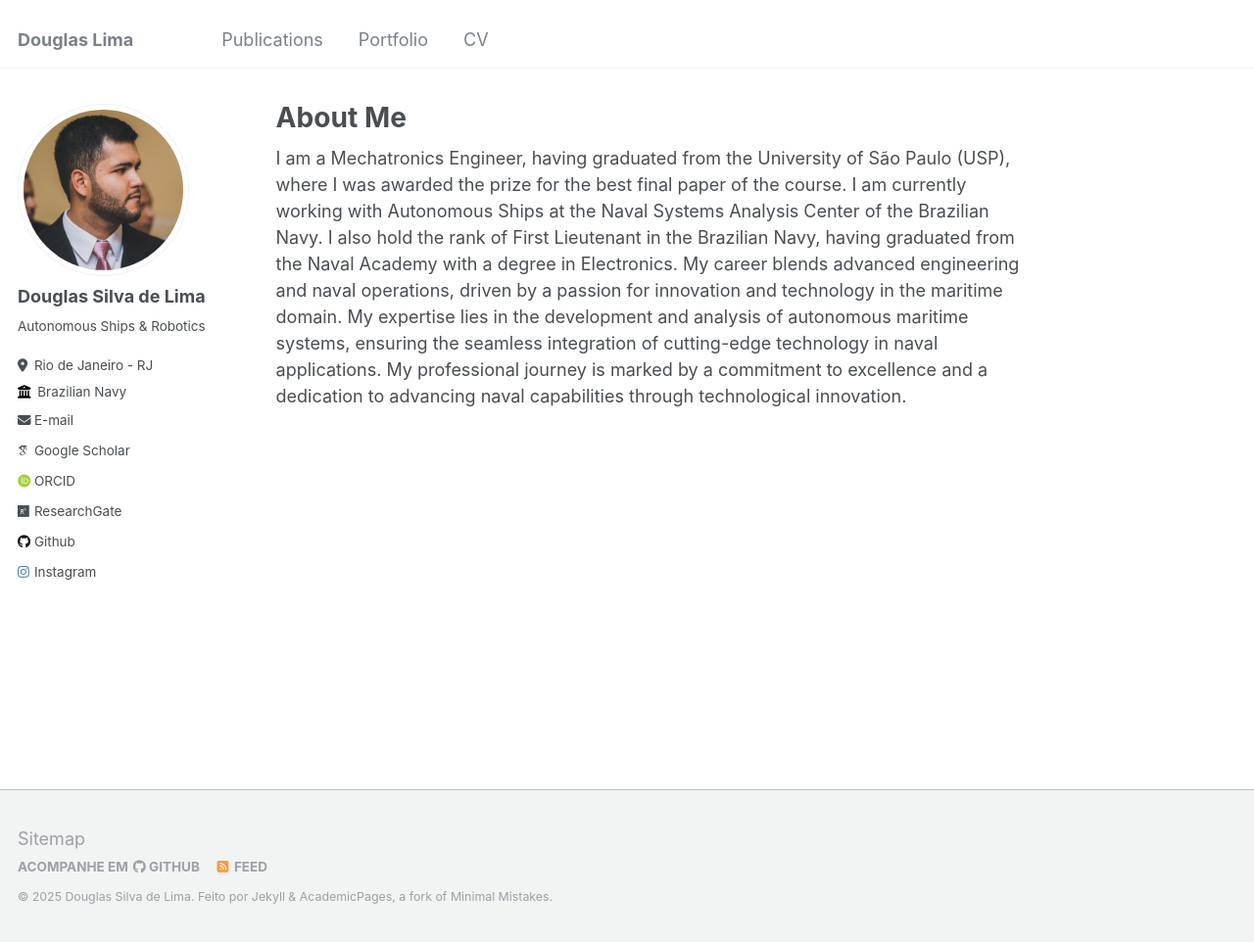
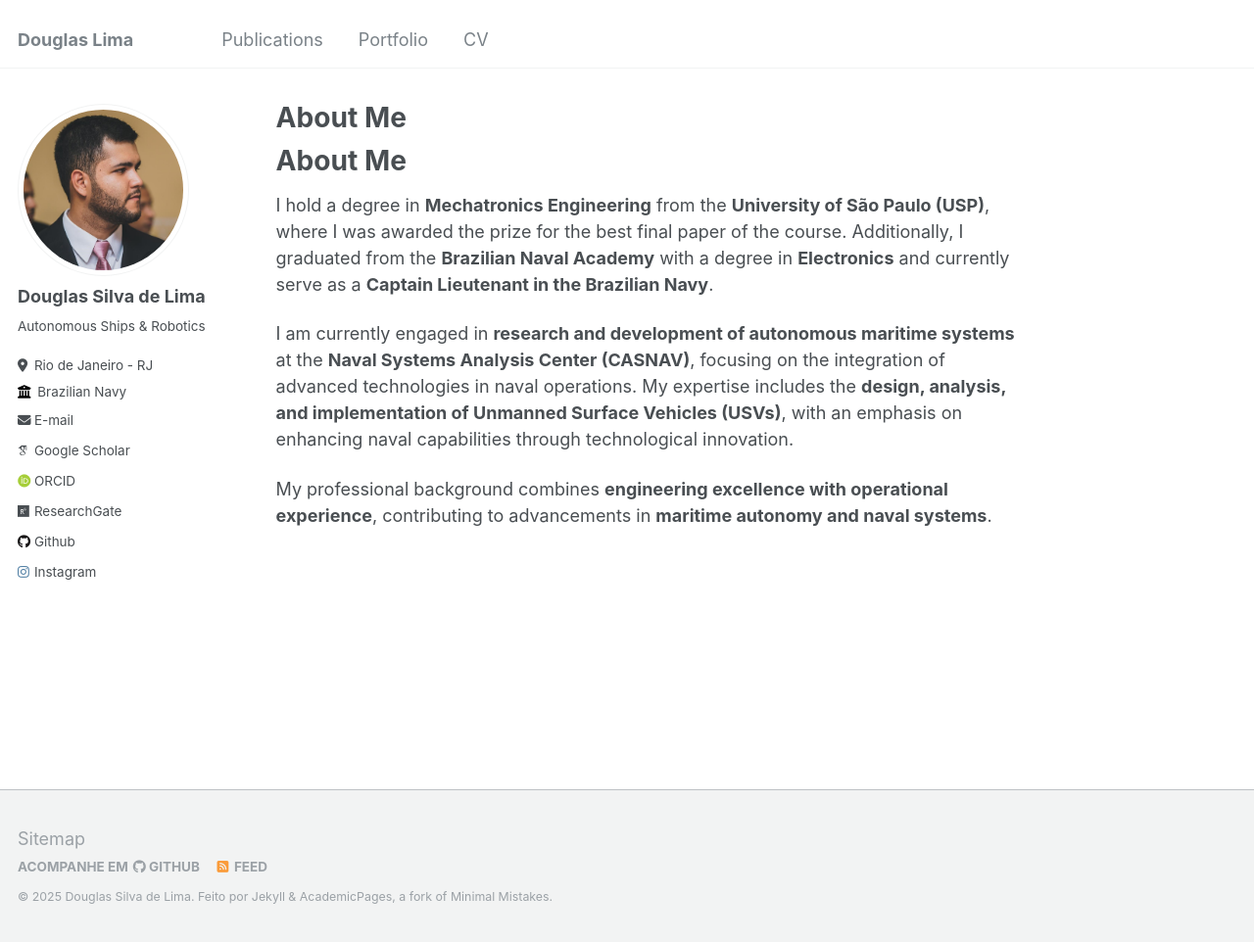
Before and after one commit to d2snc/d2snc.github.io, a Jekyll site: the page built from _pages/about.md, in a window 1280 px wide and 962 px high. Shown: the whole window at 98% size. Built offline with Jekyll 4.4.1, drawn with Linux system fonts in a browser that asks for light colours; some web fonts are replaced.

Commit message:
Update about.md

```diff
--- a/_pages/about.md
+++ b/_pages/about.md
@@ -7,4 +7,10 @@ redirect_from:
   - /about.html
 ---
 
-I am a Mechatronics Engineer, having graduated from the University of São Paulo (USP), where I was awarded the prize for the best final paper of the course. I am currently working with Autonomous Ships at the Naval Systems Analysis Center of the Brazilian Navy. I also hold the rank of First Lieutenant in the Brazilian Navy, having graduated from the Naval Academy with a degree in Electronics. My career blends advanced engineering and naval operations, driven by a passion for innovation and technology in the maritime domain. My expertise lies in the development and analysis of autonomous maritime systems, ensuring the seamless integration of cutting-edge technology in naval applications. My professional journey is marked by a commitment to excellence and a dedication to advancing naval capabilities through technological innovation.
+# About Me
+
+I hold a degree in **Mechatronics Engineering** from the **University of São Paulo (USP)**, where I was awarded the prize for the best final paper of the course. Additionally, I graduated from the **Brazilian Naval Academy** with a degree in **Electronics** and currently serve as a **Captain Lieutenant in the Brazilian Navy**.
+
+I am currently engaged in **research and development of autonomous maritime systems** at the **Naval Systems Analysis Center (CASNAV)**, focusing on the integration of advanced technologies in naval operations. My expertise includes the **design, analysis, and implementation of Unmanned Surface Vehicles (USVs)**, with an emphasis on enhancing naval capabilities through technological innovation.
+
+My professional background combines **engineering excellence with operational experience**, contributing to advancements in **maritime autonomy and naval systems**.
```
